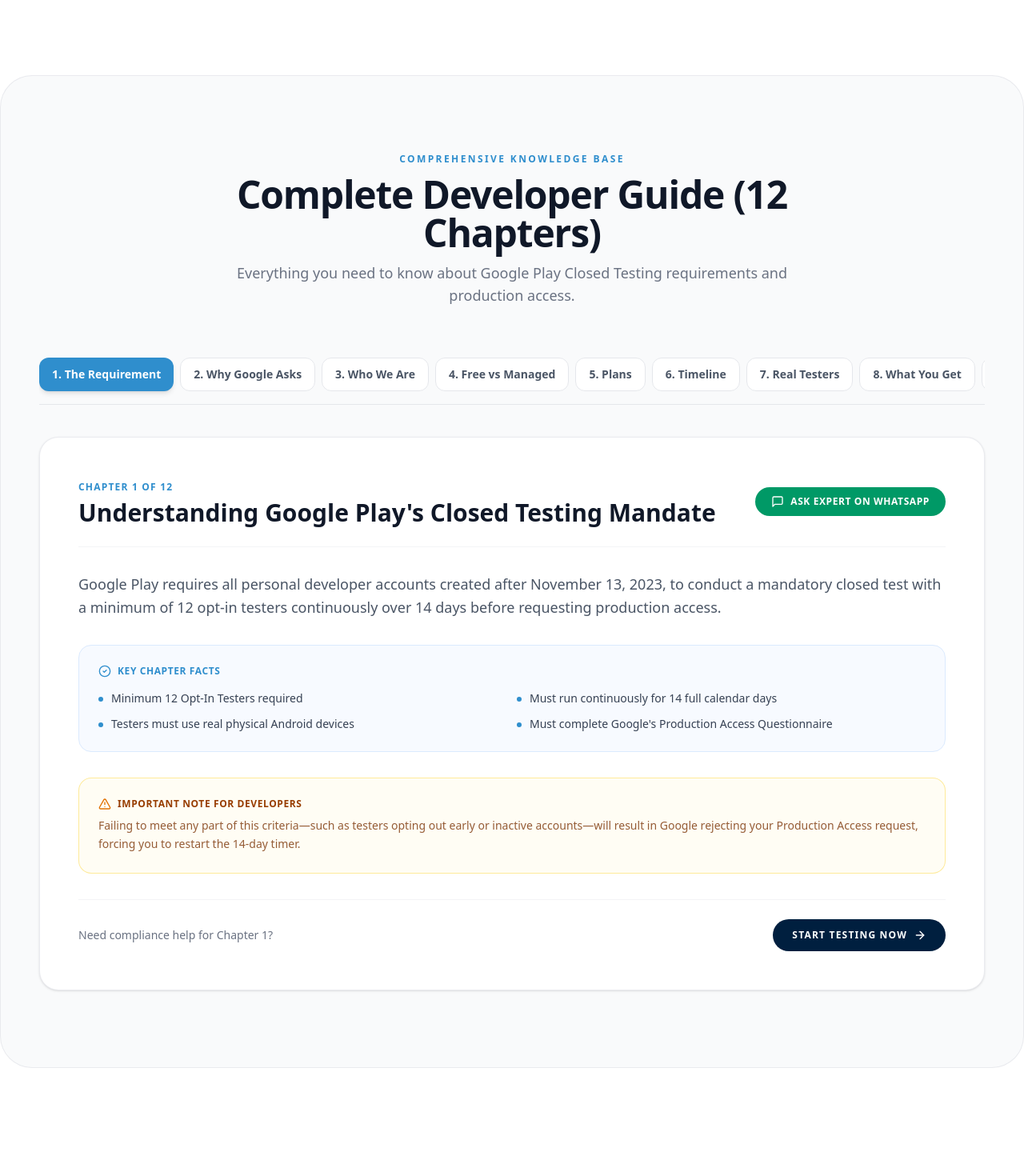
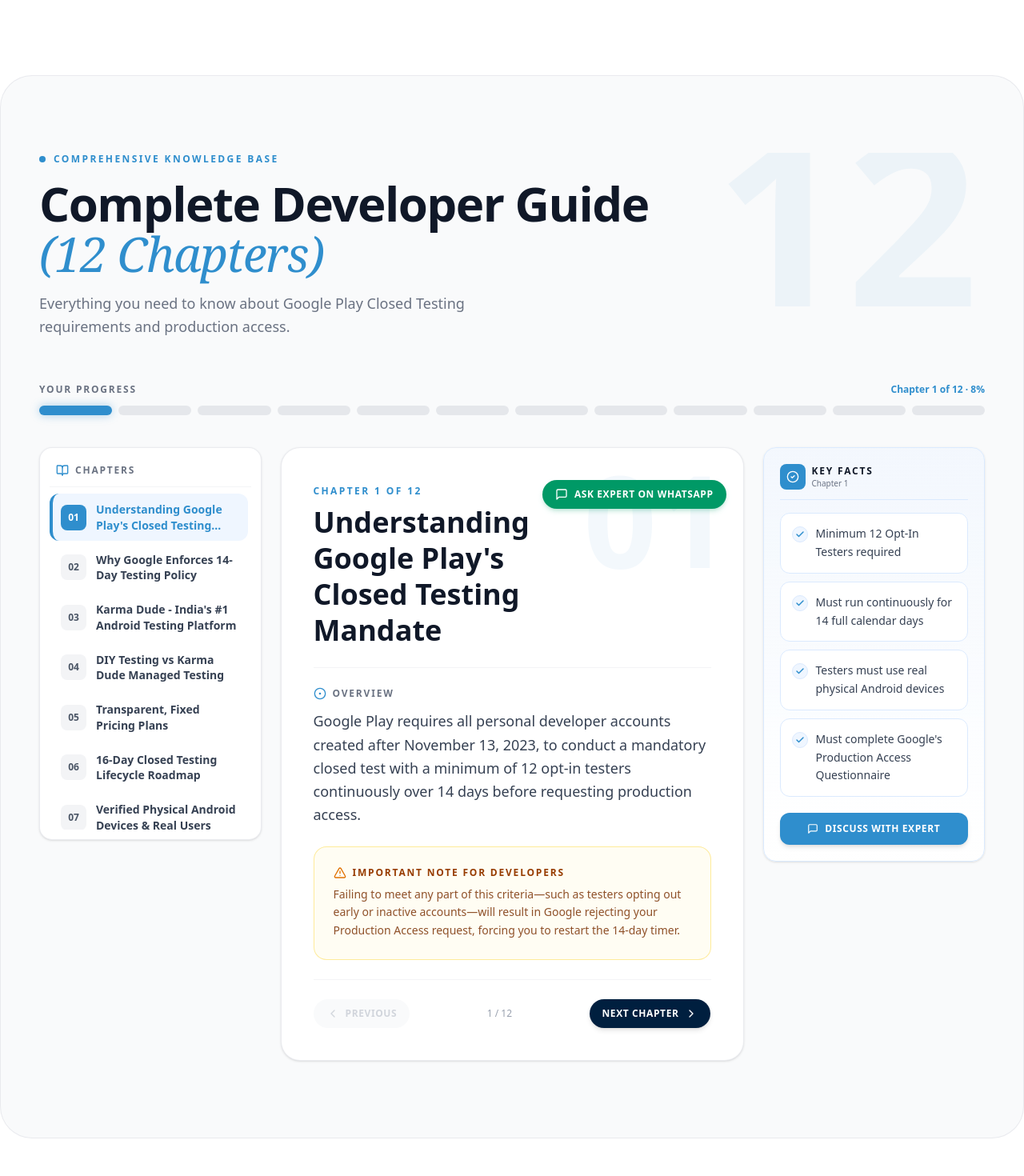
Before and after one commit to kavy-borad/KD-House, a React (Vite) app: page /testers in a window 1280 px wide. Shown: the part 6180-7650 px from the top of the page at 80% size. Built offline with nearby package versions, Linux system fonts and the light colour scheme; no server answers.

Commit message:
Enhance Testers page layout with new sidebar, progress bar, and improved FAQ section

```diff
--- a/src/components/Testers.tsx
+++ b/src/components/Testers.tsx
@@ -10,6 +10,8 @@
   Award,
   Sparkles,
   ChevronDown,
+  ChevronLeft,
+  ChevronRight,
   Star,
   MessageSquare,
   ArrowRight,
@@ -22,6 +24,8 @@
   FileCheck,
   ExternalLink,
   Download,
+  BookOpen,
+  CircleDot,
 } from "lucide-react";
 
 const WHATSAPP_URL =
@@ -1114,7 +1118,11 @@
               return (
                 <div
                   key={idx}
-                  className="rounded-2xl bg-white border border-gray-200 overflow-hidden transition-all shadow-xs"
+                  className={`rounded-2xl bg-white border overflow-hidden transition-all duration-300 ${
+                    isOpen
+                      ? "border-[#2f8ecd]/40 shadow-md"
+                      : "border-gray-200 shadow-xs hover:border-gray-300"
+                  }`}
                 >
                   <button
                     onClick={() => setActiveFaq(isOpen ? null : idx)}
@@ -1127,16 +1135,18 @@
                     />
                   </button>
 
-                  <AnimatePresence>
+                  <AnimatePresence initial={false}>
                     {isOpen && (
                       <motion.div
                         initial={{ height: 0, opacity: 0 }}
                         animate={{ height: "auto", opacity: 1 }}
                         exit={{ height: 0, opacity: 0 }}
-                        transition={{ duration: 0.3 }}
-                        className="px-6 pb-6 text-gray-600 text-sm sm:text-base leading-relaxed border-t border-gray-100 pt-4"
-                      >
+                        transition={{ duration: 0.4, ease: [0.22, 1, 0.36, 1] }}
+                        className="overflow-hidden"
+                      >
+                        <div className="px-6 pb-6 text-gray-600 text-sm sm:text-base leading-relaxed border-t border-gray-100 pt-4">
                           {faq.a}
+                        </div>
                       </motion.div>
                     )}
                   </AnimatePresence>
@@ -1149,105 +1159,266 @@
         {/* COMPLETE DEVELOPER GUIDE (12 CHAPTERS) */}
         <section className="py-12 md:py-24 px-4 md:px-12 max-w-[1600px] mx-auto bg-gray-50 rounded-[2.5rem] border border-gray-200/80">
           <div className="max-w-7xl mx-auto">
-            <div className="text-center max-w-3xl mx-auto mb-16">
-              <span className="text-xs font-bold tracking-[0.2em] text-[#2f8ecd] uppercase mb-3 block">
+            {/* Section Header — Editorial style with watermark */}
+            <div className="relative mb-10 md:mb-14 overflow-hidden">
+              {/* Faint watermark numeral */}
+              <span
+                aria-hidden
+                className="absolute -top-12 right-0 sm:-top-16 sm:right-2 text-[10rem] sm:text-[15rem] md:text-[18rem] font-black text-[#2f8ecd]/[0.06] leading-none select-none pointer-events-none"
+              >
+                12
+              </span>
+
+              <div className="relative">
+                {/* Eyebrow with accent dot */}
+                <div className="flex items-center gap-2.5 mb-4">
+                  <span className="w-2 h-2 rounded-full bg-[#2f8ecd]" />
+                  <span className="text-xs font-bold tracking-[0.2em] text-[#2f8ecd] uppercase">
                     Comprehensive Knowledge Base
                   </span>
-              <h2 className="text-3xl sm:text-5xl font-bold text-gray-900 tracking-tight">
-                Complete Developer Guide (12 Chapters)
+                </div>
+
+                <h2 className="text-3xl sm:text-5xl md:text-6xl font-bold text-gray-900 tracking-tight leading-[1.05] max-w-3xl">
+                  Complete Developer Guide{" "}
+                  <span className="font-serif italic text-[#2f8ecd] font-light">
+                    (12 Chapters)
+                  </span>
                 </h2>
-              <p className="text-gray-500 text-base sm:text-lg mt-3">
+
+                <p className="text-gray-500 text-base sm:text-lg mt-4 max-w-xl leading-relaxed">
                   Everything you need to know about Google Play Closed Testing requirements and production access.
                 </p>
               </div>
-
-            {/* Chapter Index Navigation Tabs */}
-            <div className="flex overflow-x-auto pb-4 gap-2 no-scrollbar mb-10 border-b border-gray-200">
-              {chapters.map((ch) => (
+            </div>
+
+            {/* Progress Bar — 12 clickable segments */}
+            <div className="mb-8 md:mb-10">
+              <div className="flex items-center justify-between mb-3">
+                <span className="text-xs font-bold tracking-[0.15em] text-gray-500 uppercase">
+                  Your Progress
+                </span>
+                <span className="text-xs font-bold text-[#2f8ecd]">
+                  Chapter {activeChapter} of 12 · {Math.round((activeChapter / 12) * 100)}%
+                </span>
+              </div>
+              <div className="flex gap-1.5 sm:gap-2">
+                {chapters.map((ch) => {
+                  const isActive = activeChapter === ch.id;
+                  const isCompleted = activeChapter > ch.id;
+                  return (
                     <button
                       key={ch.id}
                       onClick={() => setActiveChapter(ch.id)}
-                  className={`px-4 py-2.5 rounded-xl text-xs sm:text-sm font-bold whitespace-nowrap transition-all cursor-pointer ${activeChapter === ch.id
-                      ? "bg-[#2f8ecd] text-white shadow-md"
-                      : "bg-white text-gray-600 hover:bg-gray-200 border border-gray-200"
+                      title={ch.subtitle}
+                      className={`group relative flex-1 h-2.5 sm:h-3 rounded-full overflow-hidden transition-all cursor-pointer ${
+                        isActive
+                          ? "bg-[#2f8ecd] shadow-[0_0_12px_rgba(47,142,205,0.4)]"
+                          : isCompleted
+                          ? "bg-[#2f8ecd]/40"
+                          : "bg-gray-200 hover:bg-gray-300"
                       }`}
                     >
-                  {ch.title}
-                </button>
-              ))}
-            </div>
-
-            {/* Active Chapter Display Card */}
+                      <span className="absolute inset-0 flex items-center justify-center opacity-0 group-hover:opacity-100 transition-opacity">
+                        <span className="hidden lg:block absolute -top-9 left-1/2 -translate-x-1/2 px-2.5 py-1 rounded-lg bg-gray-900 text-white text-[10px] font-bold whitespace-nowrap z-20 pointer-events-none">
+                          Ch. {ch.id}
+                        </span>
+                      </span>
+                    </button>
+                  );
+                })}
+              </div>
+            </div>
+
+            {/* 3-Column Layout: Sidebar | Content | Key Facts */}
+            <div className="grid grid-cols-1 lg:grid-cols-12 gap-5 lg:gap-6">
+              {/* LEFT SIDEBAR — Chapter Index (Sticky) */}
+              <aside className="lg:col-span-3">
+                <div className="lg:sticky lg:top-28 bg-white border border-gray-200/80 rounded-2xl p-3 shadow-sm">
+                  <div className="px-2 pt-2 pb-3 mb-2 border-b border-gray-100">
+                    <div className="flex items-center gap-2">
+                      <BookOpen className="w-4 h-4 text-[#2f8ecd]" />
+                      <span className="text-xs font-bold tracking-[0.15em] text-gray-500 uppercase">
+                        Chapters
+                      </span>
+                    </div>
+                  </div>
+                  <div className="space-y-1 max-h-[420px] overflow-y-auto no-scrollbar pr-1">
+                    {chapters.map((ch) => {
+                      const isActive = activeChapter === ch.id;
+                      return (
+                        <button
+                          key={ch.id}
+                          onClick={() => setActiveChapter(ch.id)}
+                          className={`w-full flex items-center gap-3 p-2.5 rounded-xl text-left transition-all cursor-pointer ${
+                            isActive
+                              ? "bg-blue-50 border-l-4 border-[#2f8ecd]"
+                              : "hover:bg-gray-50 border-l-4 border-transparent"
+                          }`}
+                        >
+                          <span
+                            className={`shrink-0 w-8 h-8 rounded-lg flex items-center justify-center text-xs font-black transition-colors ${
+                              isActive
+                                ? "bg-[#2f8ecd] text-white"
+                                : "bg-gray-100 text-gray-600"
+                            }`}
+                          >
+                            {String(ch.id).padStart(2, "0")}
+                          </span>
+                          <span
+                            className={`text-xs sm:text-sm font-bold leading-snug line-clamp-2 ${
+                              isActive ? "text-[#2f8ecd]" : "text-gray-700"
+                            }`}
+                          >
+                            {ch.subtitle}
+                          </span>
+                        </button>
+                      );
+                    })}
+                  </div>
+                </div>
+              </aside>
+
+              {/* MAIN CONTENT — Active Chapter */}
+              <main className="lg:col-span-6">
                 <motion.div
                   key={currentChapterData.id}
-              initial={{ opacity: 0, y: 10 }}
+                  initial={{ opacity: 0, y: 12 }}
                   animate={{ opacity: 1, y: 0 }}
-              transition={{ duration: 0.3 }}
-              className="p-8 sm:p-12 rounded-3xl bg-white border border-gray-200/80 shadow-sm"
-            >
-              <div className="flex flex-col md:flex-row justify-between items-start md:items-center gap-4 mb-8 pb-6 border-b border-gray-100">
-                <div>
-                  <span className="text-[#2f8ecd] font-extrabold text-xs uppercase tracking-widest">
+                  transition={{ duration: 0.35, ease: [0.22, 1, 0.36, 1] }}
+                  className="relative p-6 sm:p-8 lg:p-10 rounded-3xl bg-white border border-gray-200/80 shadow-sm overflow-hidden"
+                >
+                  {/* Decorative large chapter number watermark */}
+                  <span
+                    aria-hidden
+                    className="absolute -top-4 -right-2 sm:top-2 sm:right-4 text-[7rem] sm:text-[9rem] lg:text-[10rem] font-black text-[#2f8ecd]/[0.06] leading-none select-none pointer-events-none"
+                  >
+                    {String(currentChapterData.id).padStart(2, "0")}
+                  </span>
+
+                  {/* Header row */}
+                  <div className="relative flex flex-col sm:flex-row justify-between items-start gap-4 mb-6 pb-6 border-b border-gray-100">
+                    <div>
+                      <span className="text-[#2f8ecd] font-extrabold text-xs uppercase tracking-[0.2em]">
                         Chapter {currentChapterData.id} of 12
                       </span>
-                  <h3 className="text-2xl sm:text-3xl font-bold text-gray-900 mt-1">
+                      <h3 className="text-2xl sm:text-3xl lg:text-4xl font-bold text-gray-900 mt-1.5 leading-tight">
                         {currentChapterData.subtitle}
                       </h3>
                     </div>
                     <button
                       onClick={openWhatsApp}
-                  className="px-5 py-2.5 rounded-full bg-emerald-600 hover:bg-emerald-700 text-white text-xs font-bold uppercase tracking-wider transition-all flex items-center gap-2 cursor-pointer shrink-0"
+                      className="px-4 py-2.5 rounded-full bg-emerald-600 hover:bg-emerald-700 text-white text-xs font-bold uppercase tracking-wider transition-all flex items-center gap-2 cursor-pointer shrink-0 shadow-md shadow-emerald-600/20"
                     >
                       <MessageSquare className="w-4 h-4" />
-                  <span>Ask Expert on WhatsApp</span>
-                </button>
-              </div>
-
-              <p className="text-gray-600 text-base sm:text-lg leading-relaxed mb-8">
+                      <span className="hidden sm:inline">Ask Expert on WhatsApp</span>
+                      <span className="sm:hidden">Ask Expert</span>
+                    </button>
+                  </div>
+
+                  {/* Intro paragraph */}
+                  <div className="relative mb-6">
+                    <div className="flex items-center gap-2 mb-3">
+                      <CircleDot className="w-4 h-4 text-[#2f8ecd]" />
+                      <span className="text-xs font-bold uppercase tracking-[0.15em] text-gray-500">
+                        Overview
+                      </span>
+                    </div>
+                    <p className="text-gray-700 text-base sm:text-lg leading-relaxed">
                       {currentChapterData.intro}
                     </p>
-
-              {/* Key Facts Box */}
-              <div className="mb-8 p-6 rounded-2xl bg-blue-50/50 border border-blue-100">
-                <h4 className="text-xs font-bold text-[#2f8ecd] uppercase tracking-wider mb-4 flex items-center gap-2">
-                  <CheckCircle2 className="w-4 h-4 text-[#2f8ecd]" />
-                  <span>Key Chapter Facts</span>
+                  </div>
+
+                  {/* Important Note */}
+                  <div className="relative p-5 sm:p-6 rounded-2xl bg-amber-50/60 border border-amber-200/80 mb-6">
+                    <h4 className="text-xs font-bold text-amber-800 uppercase tracking-[0.15em] mb-2 flex items-center gap-2">
+                      <AlertTriangle className="w-4 h-4 text-amber-600" />
+                      <span>Important Note for Developers</span>
                     </h4>
-                <ul className="grid grid-cols-1 md:grid-cols-2 gap-3 text-sm text-gray-700">
+                    <p className="text-amber-900/85 text-sm leading-relaxed">
+                      {currentChapterData.details}
+                    </p>
+                  </div>
+
+                  {/* Prev / Next Navigation */}
+                  <div className="relative pt-6 border-t border-gray-100 flex flex-wrap items-center justify-between gap-3">
+                    <button
+                      onClick={() => activeChapter > 1 && setActiveChapter(activeChapter - 1)}
+                      disabled={activeChapter === 1}
+                      className={`inline-flex items-center gap-2 px-4 py-2.5 rounded-full text-xs font-bold uppercase tracking-wider transition-all ${
+                        activeChapter === 1
+                          ? "bg-gray-50 text-gray-300 cursor-not-allowed"
+                          : "bg-white border border-gray-200 text-gray-700 hover:border-[#2f8ecd] hover:text-[#2f8ecd] cursor-pointer"
+                      }`}
+                    >
+                      <ChevronLeft className="w-4 h-4" />
+                      <span>Previous</span>
+                    </button>
+
+                    <span className="text-xs text-gray-400 font-medium order-first sm:order-none w-full sm:w-auto text-center">
+                      {currentChapterData.id} / 12
+                    </span>
+
+                    <button
+                      onClick={() => activeChapter < 12 && setActiveChapter(activeChapter + 1)}
+                      disabled={activeChapter === 12}
+                      className={`inline-flex items-center gap-2 px-4 py-2.5 rounded-full text-xs font-bold uppercase tracking-wider transition-all ${
+                        activeChapter === 12
+                          ? "bg-gray-50 text-gray-300 cursor-not-allowed"
+                          : "bg-[#001F3F] hover:bg-[#2f8ecd] text-white cursor-pointer shadow-md"
+                      }`}
+                    >
+                      <span>Next Chapter</span>
+                      <ChevronRight className="w-4 h-4" />
+                    </button>
+                  </div>
+                </motion.div>
+              </main>
+
+              {/* RIGHT SIDEBAR — Key Facts (Sticky) */}
+              <aside className="lg:col-span-3">
+                <div className="lg:sticky lg:top-28 bg-gradient-to-b from-blue-50/60 to-white border border-blue-100 rounded-2xl p-5 shadow-sm">
+                  <div className="flex items-center gap-2 mb-4 pb-3 border-b border-blue-100">
+                    <div className="w-8 h-8 rounded-lg bg-[#2f8ecd] text-white flex items-center justify-center">
+                      <CheckCircle2 className="w-4 h-4" />
+                    </div>
+                    <div>
+                      <h4 className="text-xs font-bold text-gray-900 uppercase tracking-[0.15em]">
+                        Key Facts
+                      </h4>
+                      <p className="text-[10px] text-gray-500 font-medium">
+                        Chapter {currentChapterData.id}
+                      </p>
+                    </div>
+                  </div>
+                  <ul className="space-y-2.5">
                     {currentChapterData.keyFacts.map((fact, idx) => (
-                    <li key={idx} className="flex items-start gap-2.5">
-                      <div className="w-1.5 h-1.5 rounded-full bg-[#2f8ecd] mt-2 shrink-0" />
-                      <span>{fact}</span>
+                      <li
+                        key={idx}
+                        className="group p-3.5 rounded-xl bg-white border border-blue-100 hover:border-[#2f8ecd]/40 hover:shadow-sm transition-all"
+                      >
+                        <div className="flex items-start gap-2.5">
+                          <span className="shrink-0 w-5 h-5 rounded-full bg-blue-50 border border-blue-100 flex items-center justify-center mt-0.5">
+                            <Check className="w-3 h-3 text-[#2f8ecd]" strokeWidth={3} />
+                          </span>
+                          <span className="text-xs sm:text-sm text-gray-700 leading-relaxed">
+                            {fact}
+                          </span>
+                        </div>
                       </li>
                     ))}
                   </ul>
-              </div>
-
-              {/* Details & Important Notes */}
-              <div className="p-6 rounded-2xl bg-amber-50/50 border border-amber-200/80 mb-8">
-                <h4 className="text-xs font-bold text-amber-800 uppercase tracking-wider mb-2 flex items-center gap-2">
-                  <AlertTriangle className="w-4 h-4 text-amber-600" />
-                  <span>Important Note for Developers</span>
-                </h4>
-                <p className="text-amber-900/80 text-sm leading-relaxed">
-                  {currentChapterData.details}
-                </p>
-              </div>
-
-              {/* Chapter Footer CTA */}
-              <div className="pt-6 border-t border-gray-100 flex flex-wrap items-center justify-between gap-4">
-                <span className="text-gray-500 text-sm">
-                  Need compliance help for Chapter {currentChapterData.id}?
-                </span>
+
+                  {/* Sidebar CTA */}
                   <button
                     onClick={openWhatsApp}
-                  className="px-6 py-3 rounded-full bg-[#001F3F] hover:bg-[#2f8ecd] text-white font-bold text-xs uppercase tracking-widest transition-all flex items-center gap-2 cursor-pointer"
-                >
-                  <span>Start Testing Now</span>
-                  <ArrowRight className="w-4 h-4" />
-                </button>
-              </div>
-            </motion.div>
+                    className="w-full mt-5 px-4 py-3 rounded-xl bg-[#2f8ecd] hover:bg-[#001F3F] text-white text-xs font-bold uppercase tracking-wider transition-all flex items-center justify-center gap-2 cursor-pointer shadow-md"
+                  >
+                    <MessageSquare className="w-3.5 h-3.5" />
+                    <span>Discuss with Expert</span>
+                  </button>
+                </div>
+              </aside>
+            </div>
           </div>
         </section>
 
```
Lines whose indentation alone changed are shown as unchanged.
